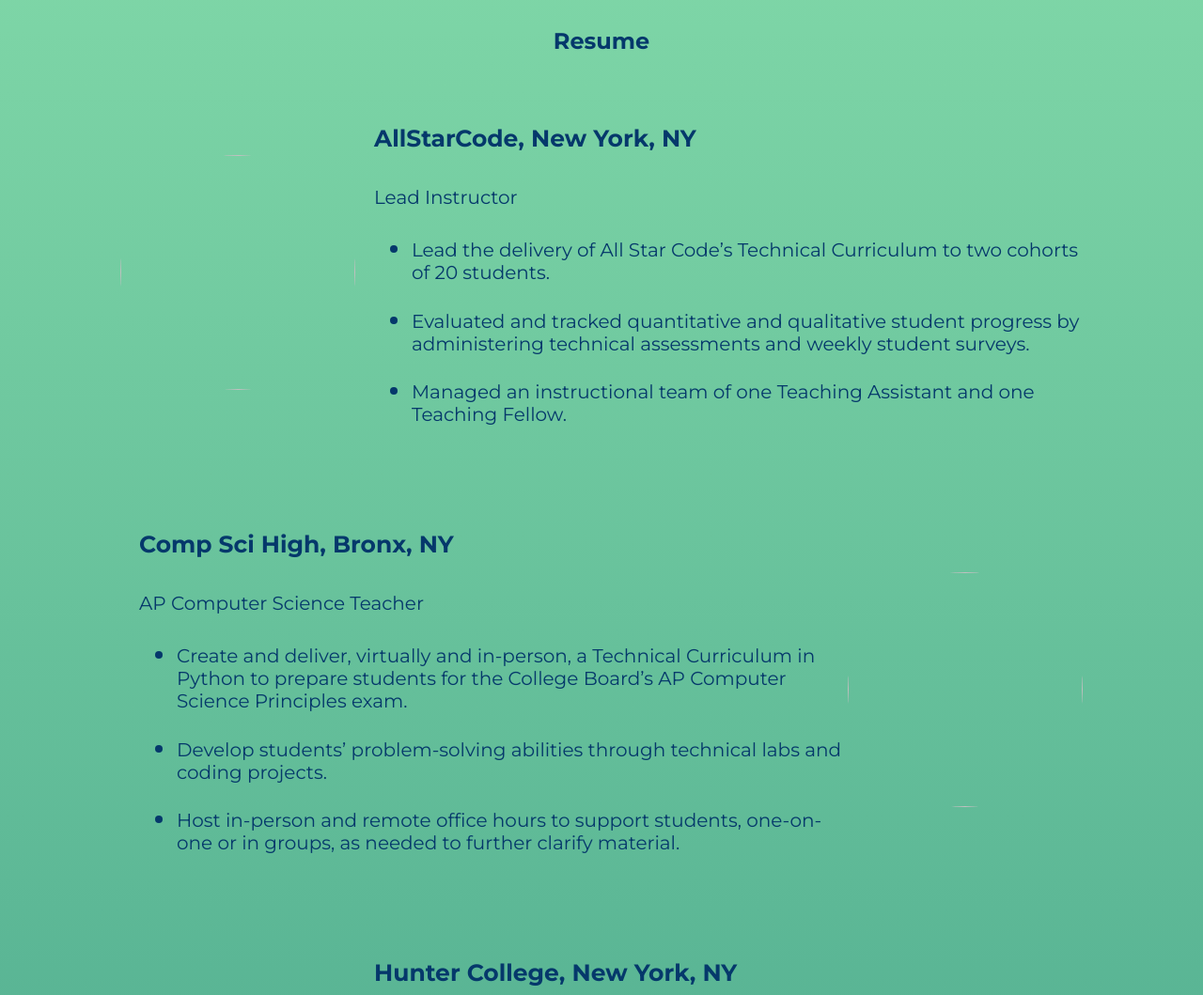
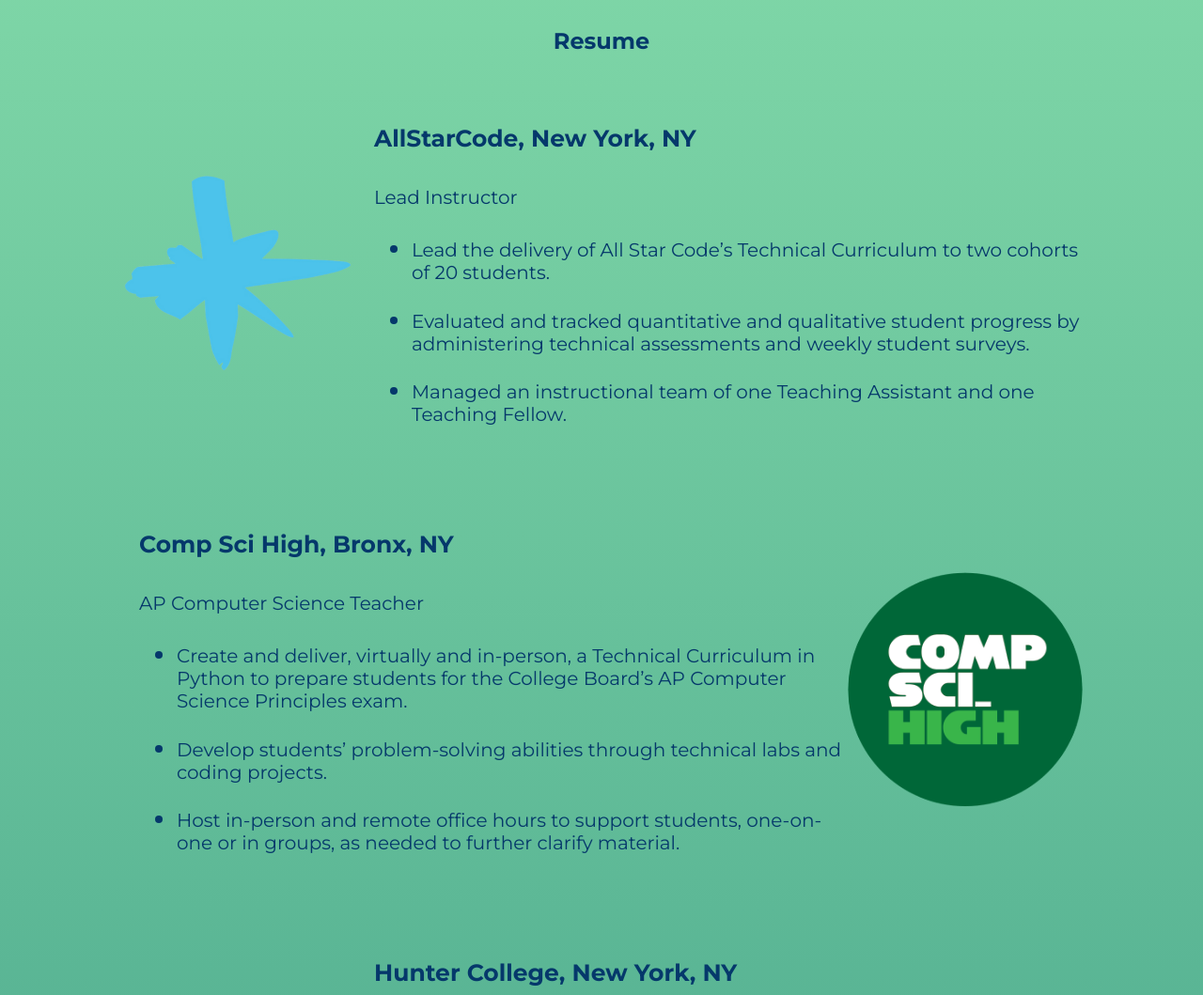
Before and after one commit to briancc101/asc_2022, a plain HTML site: page index.html in a window 1280 px wide. Shown: the part 506-1565 px from the top of the page at 94% size. Drawn offline with Linux system fonts and the light colour scheme; the site is published under a folder, as on GitHub Pages, so addresses that start at the root find nothing.

Commit message:
Update index.html

```diff
--- a/index.html
+++ b/index.html
@@ -33,7 +33,7 @@
 			<div class="resume_entry">
 				<div>
 					<a href="https://allstarcode.org/" target="_blank">
-						<img class="resume_img" src="/media/asc.png" />
+						<img class="resume_img" src="media/asc.png" />
 					</a>
 				</div>
 				<div class="resume_text">
@@ -65,7 +65,7 @@
 			<div class="resume_entry reverse">
 				<div>
 					<a href="https://www.compscihigh.org/" target="_blank">
-						<img class="resume_img" src="/media/csh.png" />
+						<img class="resume_img" src="media/csh.png" />
 					</a>
 				</div>
 				<div class="resume_text">
```
